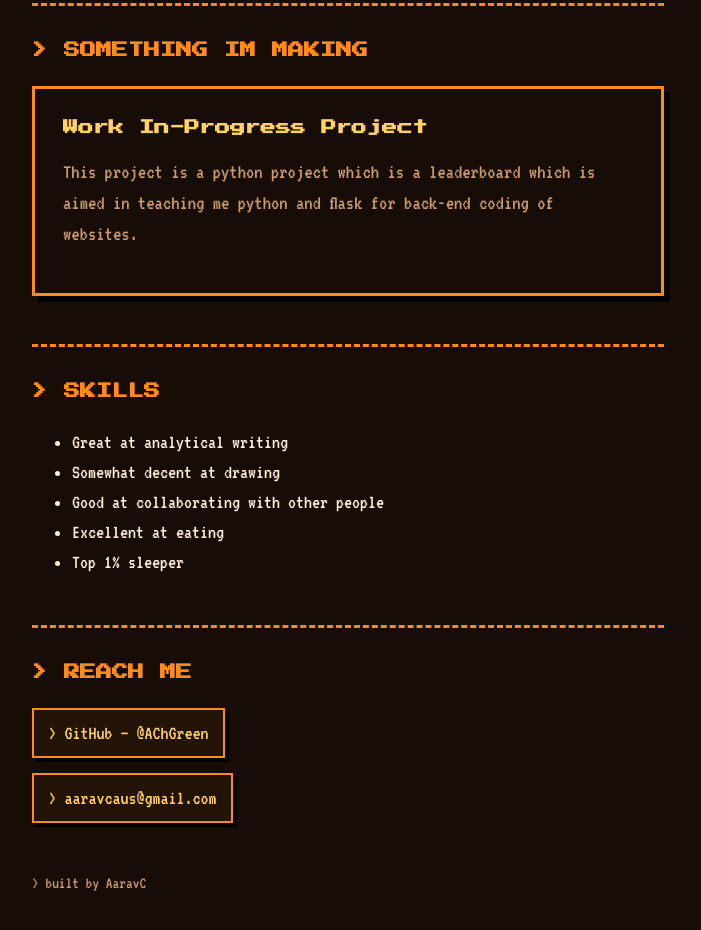
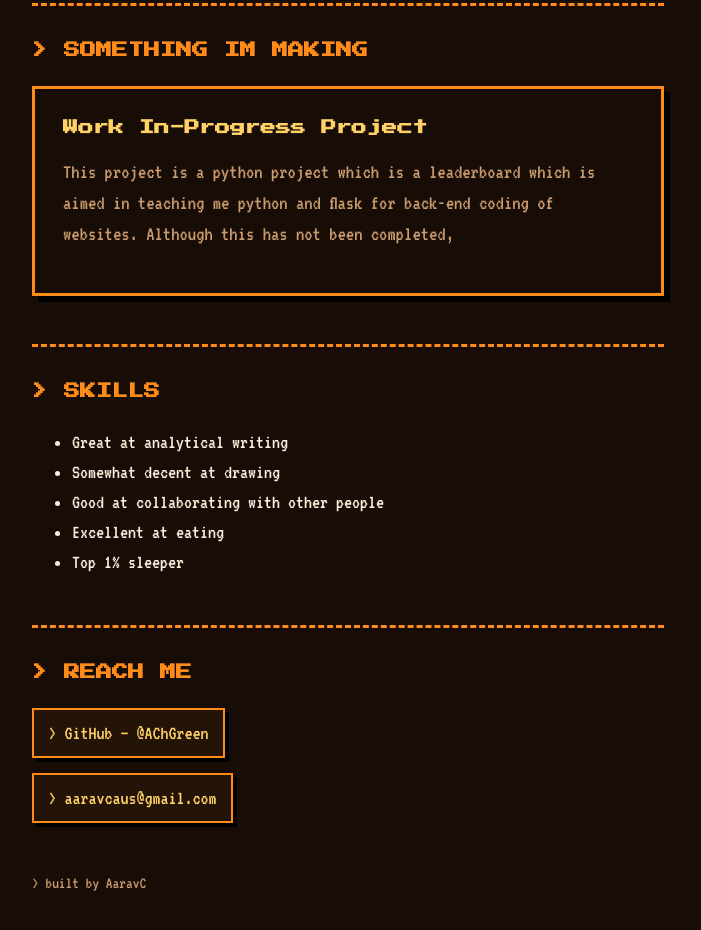
Before and after one commit to AChGREEN/Pixl, a plain HTML site: page index.html in a window 1280 px wide. Shown: the part 936-1866 px from the top of the page, without its empty margins (292-993 px from the left). Drawn offline with Linux system fonts and the light colour scheme.

Commit message:
quick commit

```diff
--- a/index.html
+++ b/index.html
@@ -1,10 +1,8 @@
 <!DOCTYPE html>
 <html lang="en">
 <head>
-  <meta charset="UTF-8" />
+  <meta charset="UTF-8"/>
   <meta name="viewport" content="width=device-width, initial-scale=1.0" />
-  <title>Your Name — Builder</title>
-  <meta name="description" content="Your name — one line on what you build." />
   <link rel="preconnect" href="https://fonts.googleapis.com">
   <link rel="preconnect" href="https://fonts.gstatic.com" crossorigin>
   <link href="https://fonts.googleapis.com/css2?family=Press+Start+2P&family=VT323&display=swap" rel="stylesheet">
@@ -55,7 +53,7 @@
         <div class="project-body">
           <h3 class="project-name">Work In-Progress Project</h3>
           <p class="project-desc">
-            This project is a python project which is a leaderboard which is aimed in teaching me python and flask for back-end coding of websites.
+            This project is a python project which is a leaderboard which is aimed in teaching me python and flask for back-end coding of websites. Although this has not been completed,
           </p>
         </div>
       </article>
```
